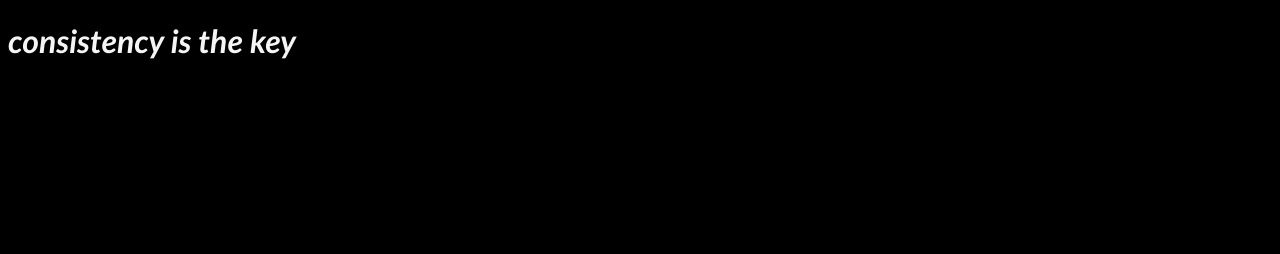
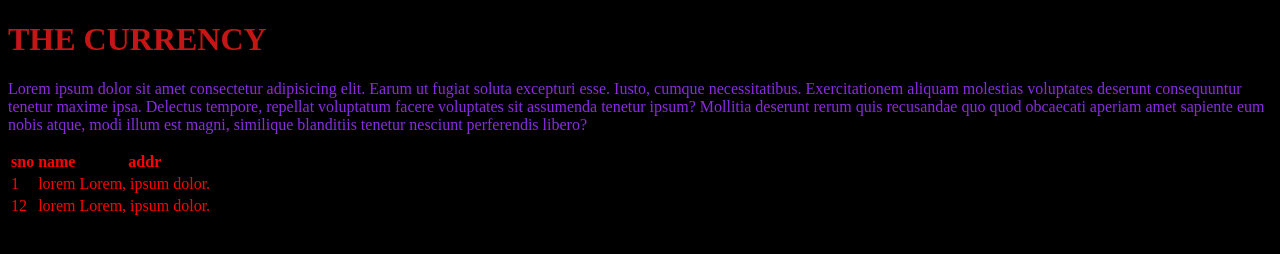
Before and after one commit to BhargavEstevan/code, a plain HTML site: page index.html in a window 1280 px wide. Drawn offline with Linux system fonts and the light colour scheme.

```diff
--- a/index.html
+++ b/index.html
@@ -3,11 +3,30 @@
 <head>
     <meta charset="UTF-8">
     <meta name="viewport" content="width=device-width, initial-scale=1.0">
-    <title>CODE</title>
+    <title>My Bookmarks - Bhargav</title>
     <link rel="stylesheet" href="style.css">
 </head>
 <body>
-    <h1><b> <i>consistency is the key</i></b></h1>
+    <h1>THE CURRENCY</h1>
+    <p>Lorem ipsum dolor sit amet consectetur adipisicing elit. Earum ut fugiat soluta excepturi esse. Iusto, cumque necessitatibus. Exercitationem aliquam molestias voluptates deserunt consequuntur tenetur maxime ipsa. Delectus tempore, repellat voluptatum facere voluptates sit assumenda tenetur ipsum? Mollitia deserunt rerum quis recusandae quo quod obcaecati aperiam amet sapiente eum nobis atque, modi illum est magni, similique blanditiis tenetur nesciunt perferendis libero?</p>
+    <!-- <img src="dollar.p.png" alt="no image" srcset=""> -->
+    <table>
+        <tr>
+            <th>sno</th>
+            <th>name</th>
+            <th>addr</th>
+        </tr>
+        <tr>
+           <td>1</td>
+           <td>lorem</td>
+           <td>Lorem, ipsum dolor.</td>
+        </tr>
+        <tr>
+           <td>12</td>
+           <td>lorem</td>
+           <td>Lorem, ipsum dolor.</td>
+        </tr>
+    </table>
     <script src="script.js"></script>
 </body>
 </html>
--- a/style.css
+++ b/style.css
@@ -1,7 +1,10 @@
+h1{
+    color:rgb(197, 22, 22);
+}
+p{
+    color: blueviolet;
+}
 body{
-    font-style:oblique;
-    font-weight: 400;
+    color: red;
     background-color: black;
-    font-family:'Trebuchet MS', 'Lucida Sans Unicode', 'Lucida Grande', 'Lucida Sans', Arial, sans-serif;
-    color: whitesmoke;
 }
```
